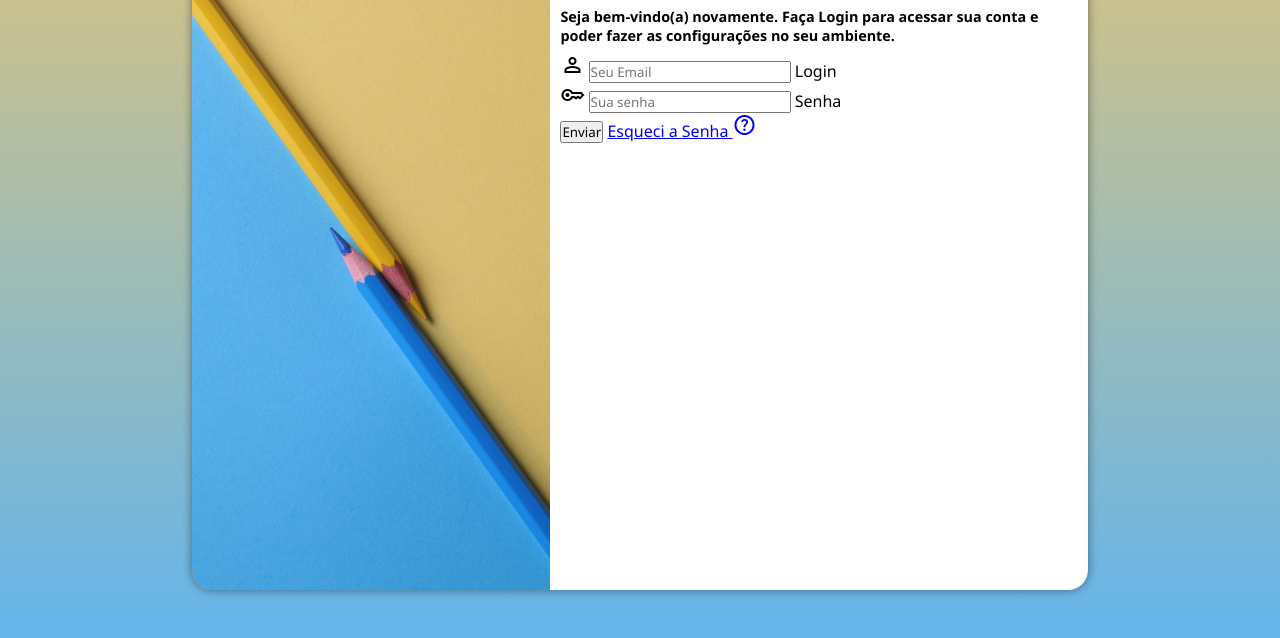
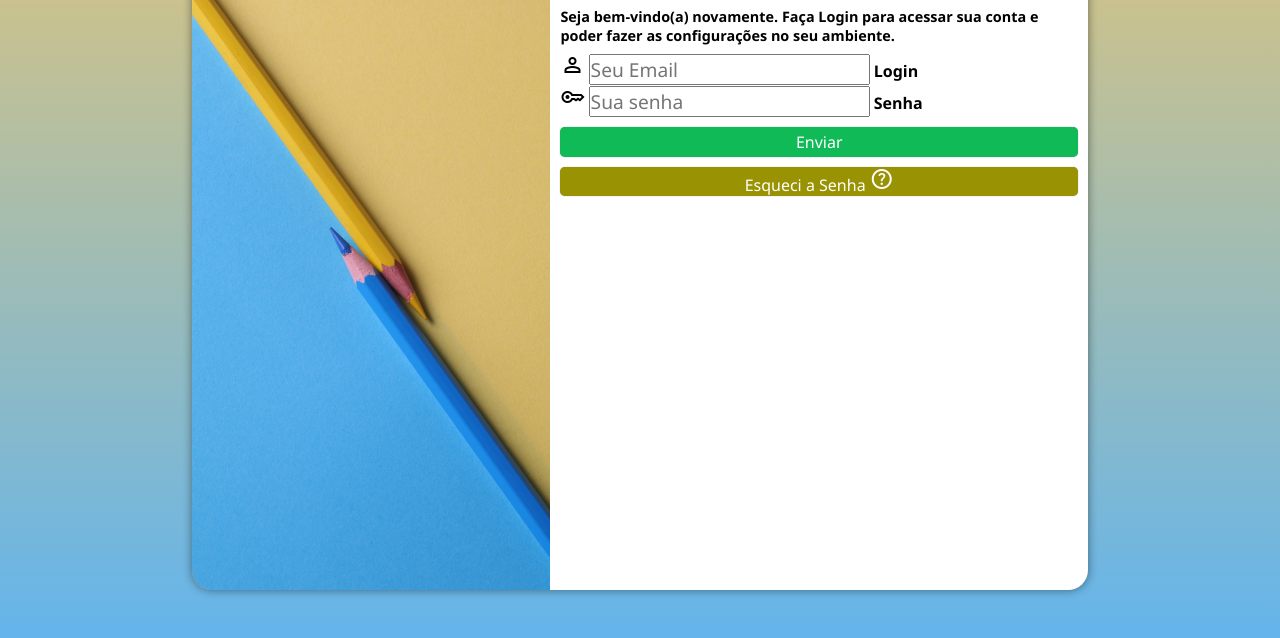
Before and after one commit to henriquestolle/projeto-login, a plain HTML site: page index.html in a window 1280 px wide. Shown: the part 130-768 px from the top of the page. Drawn offline with nearby package versions, Linux system fonts and the light colour scheme.

Commit message:
update 2.1

```diff
--- a/estilos/style.css
+++ b/estilos/style.css
@@ -37,7 +37,7 @@ section#login {
 
     background-color: white;
     width: 260px;
-    height: 500px;
+    height: 530px;
     border-radius: 20px;
     box-shadow: 0 0 10px rgba(0, 0, 0, 0.453);
 
@@ -58,13 +58,68 @@ section#login > div#formulario {
     padding: 10px;
 }
 
-div#formulario > h1 {
+section#login > div#formulario > h1 {
     font-size: 1.3em;
     text-align: center;
     margin-bottom: 10px;
 }
-div#formulario > p {
+
+section#login > div#formulario > p {
     font-size: 0.9em;
     font-weight: bolder;
     margin-bottom: 8px;
 }
+
+div.campo {
+    width: 100%;
+    height: 100%;
+    font-weight: 670;
+    display: block;
+}
+
+div.campo > input {
+    font-size: 1.2em;
+}
+
+.submit {
+    display: block;
+    font-size: 1em;
+    margin: 10px 0px;
+    width: 100%;
+    height: 30px;
+    background-color: rgb(15, 186, 87);
+    color: white;
+    border: none;
+    border-radius: 5px;
+    cursor: pointer;
+    box-shadow: 0px 0px 1px 0px rgba(0, 0, 0, 0.525);
+    font-weight: 500;
+}
+
+.submit:hover {
+    background-color: rgb(5, 145, 63) ;
+    font-weight: 700;
+    transition: .3s;
+}
+
+.botao {
+    display: block;
+    text-decoration: none;
+    color: white;
+    background-color: rgb(153, 146, 3);
+    margin: 10px 0px;
+    width: 100%;
+    height: 30%;
+    border-radius: 5px;
+    margin: auto;
+    text-align: center;
+    font-size: 1em;
+    box-shadow: 0px 0px 1px 0px rgba(0, 0, 0, 0.525);
+    font-weight: 500;
+}
+
+.botao:hover {
+    background-color: rgb(125, 119, 4);
+    font-weight: 700;
+    transition: .3s;
+}
--- a/index.html
+++ b/index.html
@@ -39,8 +39,8 @@
                     <label for="isenha">Senha</label>
                 </div>
                 <div>
-                    <input type="submit" value="Enviar">
-                    <a href="esqueci.html">
+                    <input class="submit" type="submit" value="Enviar">
+                    <a href="esqueci.html" target="_blank" rel="external" class="botao">
                         Esqueci a Senha <span class="material-symbols-outlined">help</span>
                     </a>
                 </div>
```
Also changed, not shown: esqueci.html (added, +29 -0 lines).
